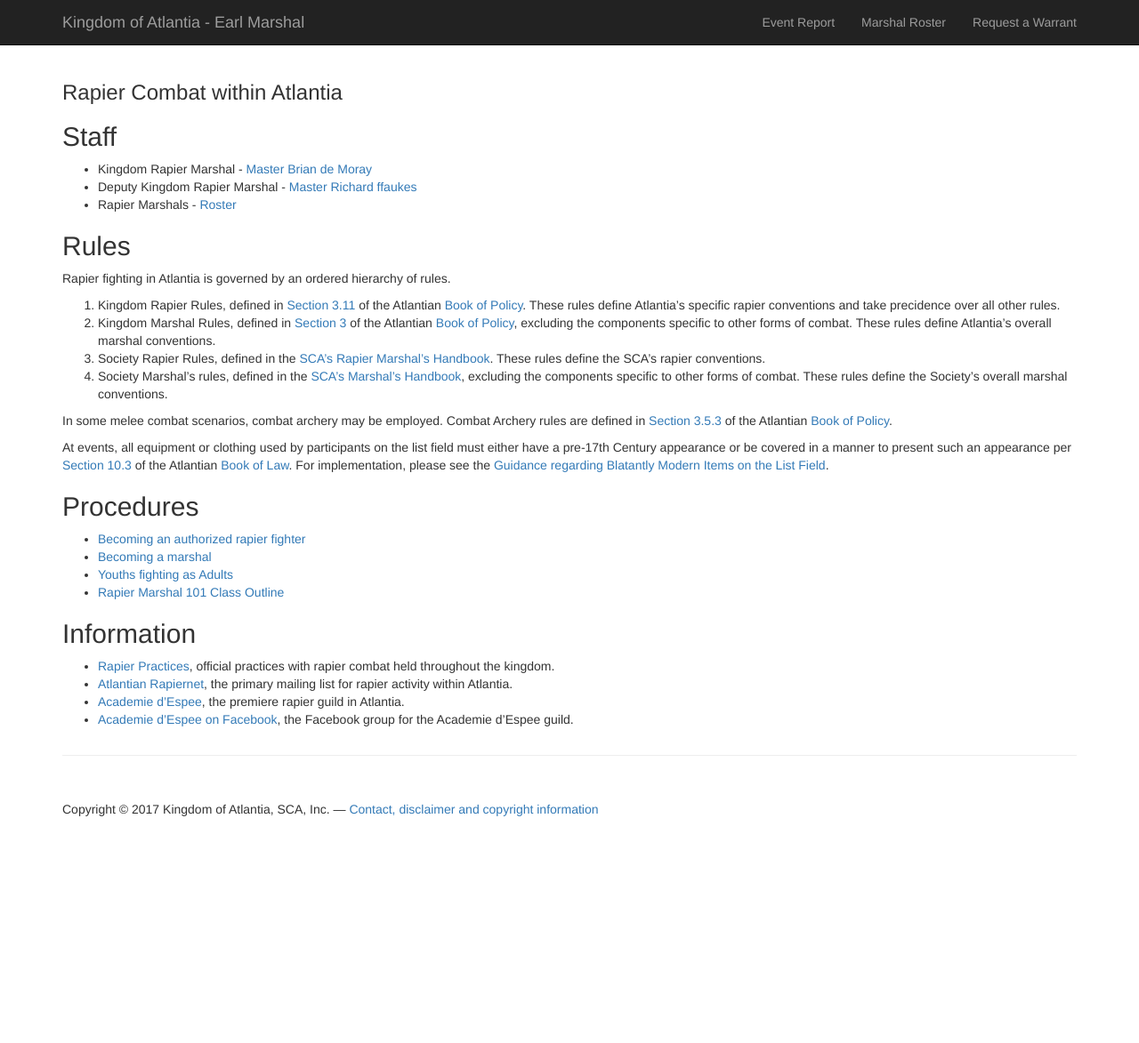
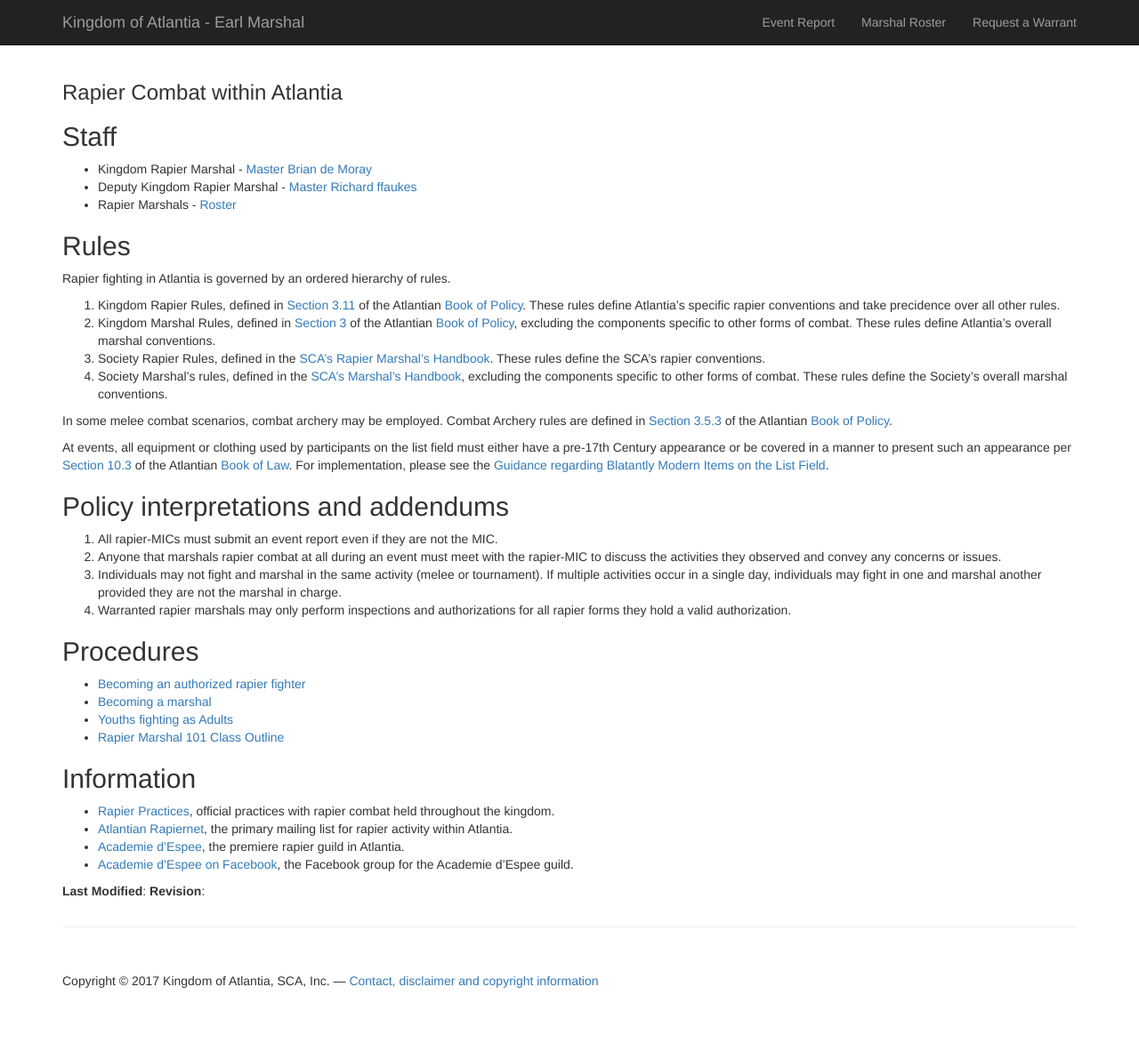
Before and after one commit to academie-de-espee/earl-marshal, a Jekyll site: the page built from rapier.md, in a window 1280 px wide. Shown: the whole page at 89% size. Built offline with Jekyll 4.4.1, drawn with Linux system fonts in a browser that asks for light colours; before the commit the page ends 980 px from its top, so only the background shows below that.

Commit message:
add current policies and procedures

```diff
--- a/rapier.md
+++ b/rapier.md
@@ -22,6 +22,11 @@ In some melee combat scenarios, combat archery may be employed.  Combat Archery
 
 At events, all equipment or clothing used by participants on the list field must either have a pre-17th Century appearance or be covered in a manner to present such an appearance per [Section 10.3](https://atlantia.sca.org/offices/seneschal/clerk-of-law/book-of-law/reservations-and-restrictions?faqitem=Policy2) of the Atlantian [Book of Law](https://atlantia.sca.org/offices/seneschal/clerk-of-law/book-of-law/laws-of-the-kingdom).  For implementation, please see the [Guidance regarding Blatantly Modern Items on the List Field](/procedures/modern/).
 
+## Policy interpretations and addendums
+1. All rapier-MICs must submit an event report even if they are not the MIC.
+2. Anyone that marshals rapier combat at all during an event must meet with the rapier-MIC to discuss the activities they observed and convey any concerns or issues.
+3. Individuals may not fight and marshal in the same activity (melee or tournament).  If multiple activities occur in a single day, individuals may fight in one and marshal another provided they are not the marshal in charge.
+4. Warranted rapier marshals may only perform inspections and authorizations for all rapier forms they hold a valid authorization.
 
 ## Procedures
 
@@ -36,3 +41,6 @@ At events, all equipment or clothing used by participants on the list field must
 * [Atlantian Rapiernet](https://groups.yahoo.com/neo/groups/atlantianrapiernet/info), the primary mailing list for rapier activity within Atlantia.
 * [Academie d'Espee](http://www.academiedespee.com/), the premiere rapier guild in Atlantia.
 * [Academie d'Espee on Facebook](https://www.facebook.com/groups/608693275816448/), the Facebook group for the Academie d'Espee guild.
+
+**Last Modified**: {{ page.last_modified_at | date: '%Y-%m-%d' }}
+**Revision**: {{ site.git.last_commit.short_sha }}
```
